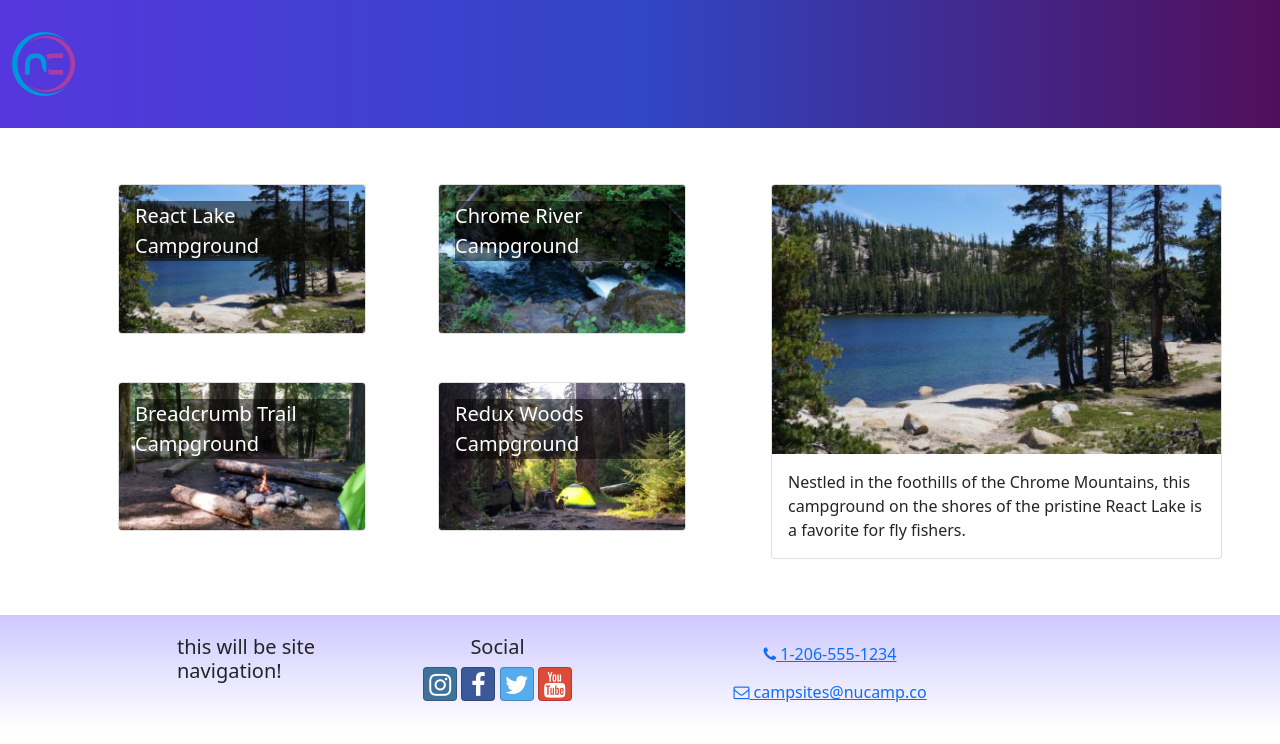
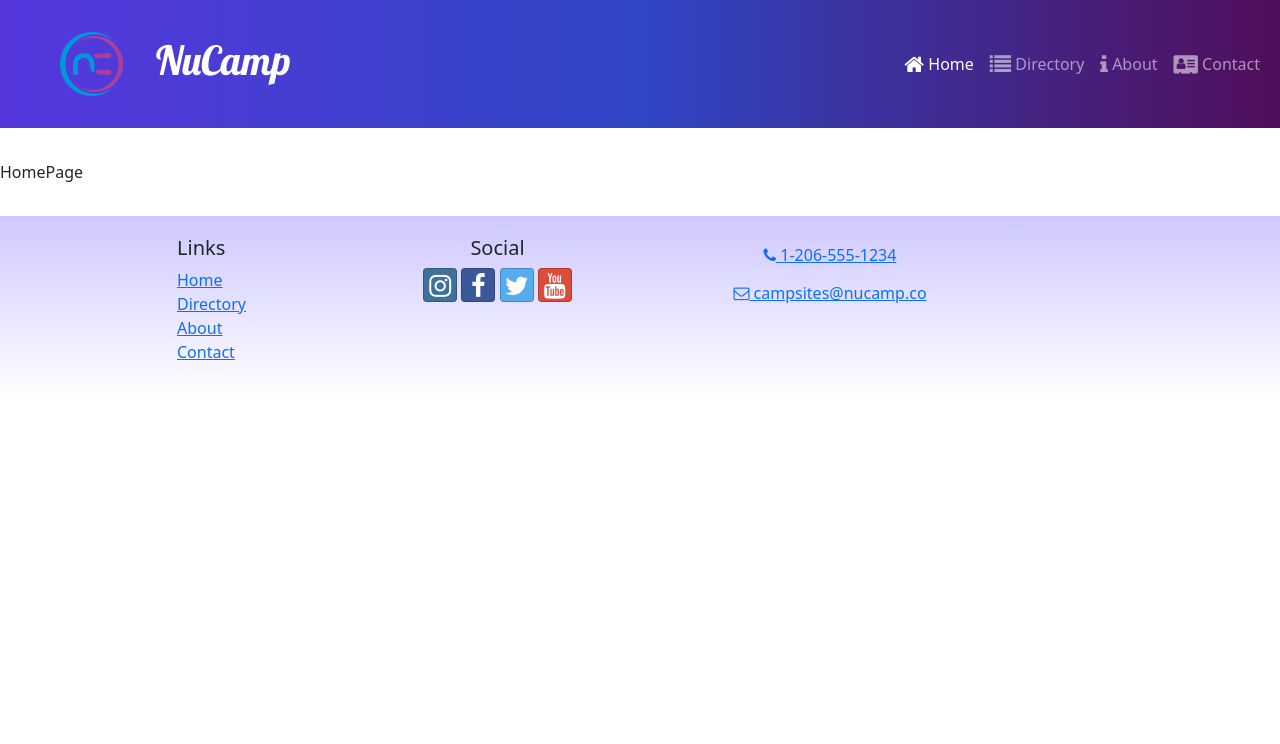
Before and after one commit to Mike-hope-23/nucampsite, a React (Create React App) app: page / in a window 1280 px wide. Shown: the top 744 px of the page. Built offline with nearby package versions, Linux system fonts and the light colour scheme.

Commit message:
Header and Footer Links

```diff
--- a/src/App.js
+++ b/src/App.js
@@ -1,5 +1,8 @@
+import { Routes, Route } from 'react-router-dom';
+import ContactPage from './pages/ContactPage.js';
+import HomePage from './pages/HomePage.js';
 import './App.css';
-import Header from './components/Header.js'
+import Header from './components/Header.js';
 import Footer from './components/Footer';
 import CampsitesDirectoryPage from './pages/CampsitesDirectoryPage.js';
 
@@ -7,7 +10,11 @@
     return (
         <div className='App'>
             <Header />
-            <CampsitesDirectoryPage />
+            <Routes>
+                <Route path='/' element={<HomePage />} />
+                <Route path='contact' element={<ContactPage />} />
+                <Route path='directory' element={<CampsitesDirectoryPage />} />
+            </Routes>
             <Footer />
         </div>
     );
--- a/src/components/Footer.js
+++ b/src/components/Footer.js
@@ -1,4 +1,5 @@
 import { Container, Row, Col } from 'reactstrap';
+import { Link } from 'react-router-dom';
 
 const Footer = () => {
     return (
@@ -6,7 +7,21 @@
             <Container>
                 <Row>
                     <Col xs={{ size: 4, offset: 1 }} sm='2'>
-                        <h5>this will be site navigation!</h5>
+                        <h5>Links</h5>
+                        <ul className='list-unstyled'>
+                            <li>
+                                <Link to='/'>Home</Link>
+                            </li>
+                            <li>
+                                <Link to='/directory'>Directory</Link>
+                            </li>
+                            <li>
+                                <Link to='/about'>About</Link>
+                            </li>
+                            <li>
+                                <Link to='/contact'>Contact</Link>
+                            </li>
+                        </ul>
                     </Col>
                     <Col xs='6' sm='3' className='text-center'>
                         <h5>Social</h5>
@@ -55,7 +70,7 @@
                 </Row>
             </Container>
         </footer>
-    )
-}
+    );
+};
 
 export default Footer;
--- a/src/components/Header.js
+++ b/src/components/Header.js
@@ -1,15 +1,51 @@
-import { Navbar, NavbarBrand } from 'reactstrap';
+import { useState } from 'react';
+import {
+    Navbar,
+    NavbarBrand,
+    Collapse,
+    NavbarToggler,
+    Nav,
+    NavItem
+} from 'reactstrap';
+import { NavLink } from 'react-router-dom';
 import NucampLogo from '../app/assets/img/logo.png';
 
 const Header = () => {
+    const [menuOpen, setMenuOpen] = useState(false);
+
     return (
-    <Navbar dark color='primary' sticky='top' expand='md'>
-            <NavbarBrand href='/'>
-                <img src={NucampLogo} alt='nucamp logo' />
+        <Navbar dark color='primary' sticky='top' expand='md'>
+            <NavbarBrand className='ms-5' href='/'>
+                <img src={NucampLogo} alt='nucamp logo' className='float-start' />
+                <h1 className='mt-1'>NuCamp</h1>
             </NavbarBrand>
-    </Navbar>
-
+            <NavbarToggler onClick={() => setMenuOpen(!menuOpen)} />
+            <Collapse isOpen={menuOpen} navbar>
+            <Nav className='ms-auto' navbar>
+                <NavItem>
+                    <NavLink className='nav-link' to='/'>
+                        <i className='fa fa-home fa-lg' /> Home
+                    </NavLink>
+                </NavItem>
+                <NavItem>
+                    <NavLink className='nav-link' to='/directory'>
+                        <i className='fa fa-list fa-lg' /> Directory
+                    </NavLink>
+                </NavItem>
+                <NavItem>
+                    <NavLink className='nav-link' to='/about'>
+                        <i className='fa fa-info fa-lg' /> About
+                    </NavLink>
+                </NavItem>
+                <NavItem>
+                    <NavLink className='nav-link' to='/contact'>
+                        <i className='fa fa-address-card fa-lg' /> Contact
+                    </NavLink>
+                </NavItem>
+            </Nav>
+            </Collapse>
+        </Navbar>
     );
-}
+};
 
 export default Header;
--- a/src/index.js
+++ b/src/index.js
@@ -1,26 +1,27 @@
-import React from 'react';
-import { createRoot } from 'react-dom/client';
-import { Provider } from 'react-redux';
-import { store } from './app/store';
-import App from './App';
-import './index.css';
-import 'bootstrap/dist/css/bootstrap.min.css';
-import 'bootstrap-social/bootstrap-social.css';
-import 'font-awesome/css/font-awesome.css';
-import 'typeface-lobster';
-import 'typeface-open-sans';
+import React from "react";
+import { createRoot } from "react-dom/client";
+import { BrowserRouter } from "react-router-dom";
+import "./index.css";
+import App from "./App";
+import { store } from "./app/store";
+import { Provider } from "react-redux";
+import "bootstrap/dist/css/bootstrap.min.css";
+import "bootstrap-social/bootstrap-social.css";
+import "font-awesome/css/font-awesome.css";
+import "typeface-lobster";
+import "typeface-open-sans";
 
-const container = document.getElementById('root');
+
+const container = document.getElementById("root");
 const root = createRoot(container);
+
 
 root.render(
   <React.StrictMode>
     <Provider store={store}>
-      <App />
+      <BrowserRouter>
+        <App />
+      </BrowserRouter>
     </Provider>
   </React.StrictMode>
 );
-
-// If you want to start measuring performance in your app, pass a function
-// to log results (for example: reportWebVitals(console.log))
-// or send to an analytics endpoint. Learn more: https://bit.ly/CRA-vitals
--- /dev/null
+++ b/src/pages/ContactPage.js
@@ -0,0 +1,5 @@
+const ContactPage = () => {
+    return <div>ContactPage</div>;
+};
+
+export default ContactPage;
--- /dev/null
+++ b/src/pages/HomePage.js
@@ -0,0 +1,5 @@
+const HomePage = () => {
+    return <div>HomePage</div>;
+};
+
+export default HomePage;
```
